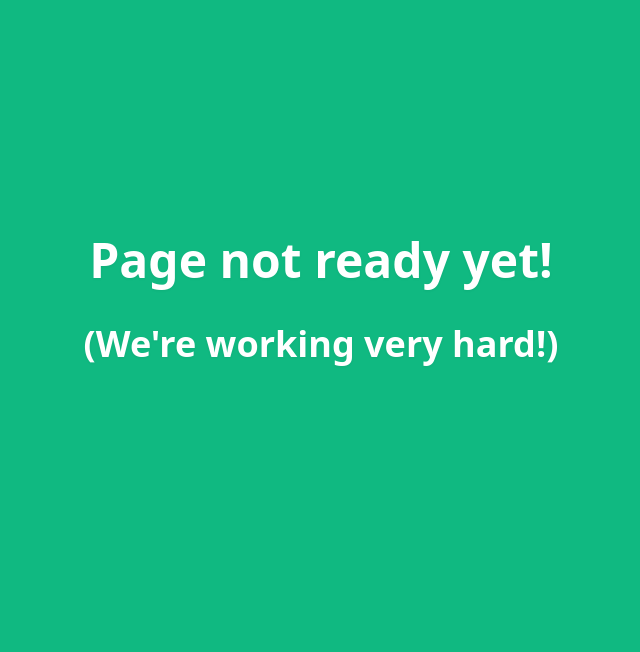
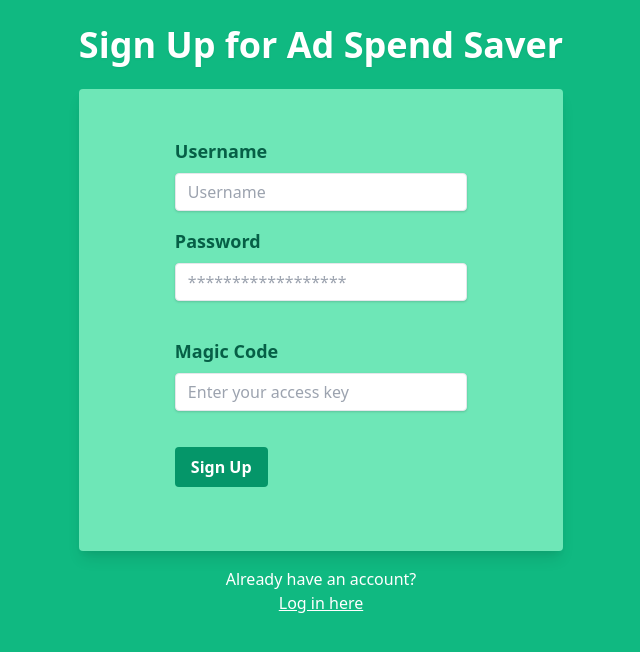
Before and after one commit to carsonkimck/adspend-app, a Flask app: page /signup in a window 1280 px wide. Shown: the top 652 px of the page, without its empty margins (319-959 px from the left). Run offline with Flask 2, Linux system fonts and the light colour scheme.

Commit message:
added signup page, linked to home page, fixed etsy verification code

```diff
--- a/etsyauth.py
+++ b/etsyauth.py
@@ -6,15 +6,17 @@ from flask_sqlalchemy import SQLAlchemy
 from sqlalchemy import insert, select, update
 from sqlalchemy.sql.functions import count, user
 from sqlalchemy.sql import func
+from flask import session
 
 api_key = config.etsy_api_creds["api_key"]
 secret_key = config.etsy_api_creds["secret_key"]
+callback_uri = "http://127.0.0.1:8080/home"
 
 # Fetch Request Token
 def authorizeEtsy():
     # if user hasn't authorized yet, set the resource owner tokens and allow them to access link.
     if(config.etsy_resource["key"] == None):
-        oauth = OAuth1Session(api_key, client_secret=secret_key)
+        oauth = OAuth1Session(api_key, client_secret=secret_key, callback_uri=callback_uri)
         request_token_url = "https://openapi.etsy.com/v2/oauth/request_token?scope=email_r%20billing_r"
         fetch_response = oauth.fetch_request_token(request_token_url)
 
@@ -23,6 +25,8 @@ def authorizeEtsy():
         config.etsy_resource["key"] = fetch_response.get('oauth_token')
         config.etsy_resource["secret"] = fetch_response.get('oauth_token_secret')
 
+        print(login_url)
+        session["etsy_url"] = login_url
         return login_url
 
 # Fetch Access Token
--- a/main.py
+++ b/main.py
@@ -1,12 +1,16 @@
 from flask import Flask, render_template, request, redirect, url_for, flash, session
 from flask_sqlalchemy import SQLAlchemy
+import requests
 from sqlalchemy import insert, select, update
+from sqlalchemy.sql.expression import true
 from sqlalchemy.sql.functions import count, user
 from sqlalchemy.sql import func
 from flask_login import LoginManager, UserMixin, login_user, login_required, logout_user, current_user
 from werkzeug.security import generate_password_hash, check_password_hash
 import etsyauth, googleauth, sheets
 from time import time
+from config import access_key
+import webbrowser
 
 app = Flask(__name__)
 app.config['SQLALCHEMY_DATABASE_URI']='postgresql://postgres:password@localhost/adspend-app'
@@ -41,13 +45,62 @@ login_manager.login_view = 'login'
 def load(user_id):
     return User.query.get(int(user_id))
 
+# Debug ##
+def getUserInfo(user):
+    print("The current user's username: %s" % user.username)
+    user = User.query.filter_by(username=user.username).first()
+    print("Their spreadsheet ID: %s " % user.spreadsheetId)
+    print("Their etsy key: %s" % user.etsy_key)
+
+
 ##### Routes #####
 @app.route('/', methods = ['POST', 'GET'])
 def index():
+    if(current_user.is_authenticated):
+        return redirect(url_for('home'))
     return render_template('index.html')
+
+@app.route('/signup', methods=['POST', 'GET'])
+def signup():
+    if(current_user.is_authenticated):
+        return redirect(url_for("home"))
+
+    if request.method == "POST":
+        username = request.form.get("username")
+        password = request.form.get("password")
+        magic_code = request.form.get("magic_code")
+
+        user=User.query.filter_by(username=username).first()
+
+        if user:
+            flash("A user with this username already exists!")
+            return redirect(url_for('signup'))
+
+        print(magic_code)
+        print(access_key)
+
+        if (magic_code != access_key):
+            flash("Invalid magic code!")
+            return redirect(url_for('signup'))
+
+
+        new_user = User(username=username, password=generate_password_hash(password))
+        db.session.add(new_user)
+        db.session.commit()
+
+        new_user=User.query.filter_by(username=username).first()
+        login_user(new_user, remember=True)
+        return redirect(url_for('home'))
+
+
+    return render_template("signup.html")
 
 @app.route('/login', methods = ['POST', 'GET'])
 def login():
+
+    if (current_user.is_authenticated == True):
+        return redirect(request.referrer)
+
     if request.method == "POST":
         username=request.form.get("username")
         password = request.form.get("password")
@@ -83,26 +136,25 @@ def home():
 
 
     # Etsy Authentication
-    hasEtsyKey = False
-    etsy_auth_string = None
+    hasEtsyKey = True if (user.etsy_key != None) else False
 
-    if request.method == "POST":
-        etsy_code=request.form.get("etsy-verif")
+    etsy_code = request.args.get('oauth_verifier')
+    print(etsy_code)
+    if etsy_code != None and not hasEtsyKey:
         etsyauth.fetchToken(etsy_code, current_user)
+        return redirect(url_for('home'))
 
-    if (user.etsy_key != None):
-        hasEtsyKey= True
-    else:
-        etsy_auth_string = etsyauth.authorizeEtsy()
 
+    hasEtsyKey = True if (user.etsy_key != None) else False
 
     token = session.get('google_token')
     hasGoogleToken = True if token != None else False
     sheet = url_for('getsheet') if hasGoogleToken else "#"
 
-    return render_template("home.html", etsy_access=etsy_auth_string, etsy_key=hasEtsyKey,
+    getUserInfo(current_user)
+
+    return render_template("home.html", etsy_key=hasEtsyKey,
                            google_access=request.url, google_token=hasGoogleToken, sheetlink=sheet)
-
 
 @app.route('/getsheet', methods=['GET', 'POST'])
 def getsheet():
@@ -130,23 +182,16 @@ def getsheet():
     else:
         return redirect(sheets.updateSheet(mySheetId))
 
-
-
-
-
 @app.route('/googlelogin', methods = ['GET'])
 def googlelogin():
         googleauth.authorizeGoogle()
         return redirect(session.get('google_url'))
 
-@app.route('/signup')
-def signup():
-    return render_template("signup.html")
+@app.route('/etsylogin', methods=['GET'])
+def etsylogin():
+        etsyauth.authorizeEtsy()
+        print("authorized?")
+        return redirect(session.get('etsy_url'))
 
 if __name__ == '__main__':
     app.run(host='127.0.0.1', port=8080, debug=True)
-
-
-
-if __name__ == '__main__':
-    app.run(host='127.0.0.1', port=8080, debug=True)
--- a/templates/home.html
+++ b/templates/home.html
@@ -34,9 +34,9 @@
 
     {% if not etsy_key %}
     <div class="mt-10">
-      <a href={{etsy_access}} target="_blank">
+      <a href="{{url_for('etsylogin')}}">
       <button class="w-full text-2xl bg-red-400 hover:bg-green-600 text-white font-bold py-8 px-16 rounded">
-        Authorize Etsy
+        Authorize Etsy Account
       </button>
       </a>
       <form method = "POST">
@@ -53,7 +53,7 @@
     <div id="google_auth" class="mt-10">
       <a href="{{url_for('googlelogin')}}">
       <button class="w-full text-2xl bg-blue-400 hover:bg-blue-600 text-white font-bold py-8 px-16 rounded">
-        Authorize google
+        Authorize Google Account
       </button>
       </a>
     </div>
--- a/templates/index.html
+++ b/templates/index.html
@@ -13,11 +13,11 @@
       <a href="{{url_for('login')}}">
         <button class="w-full text-2xl bg-green-400 hover:bg-green-600 text-white font-bold py-8 px-16 rounded"> Log in </button>
       </a>
-      <!--
+
       <a href="{{url_for('signup')}}">
         <button class="text-2xl bg-green-400 hover:bg-green-800 text-white font-bold py-8 px-16 rounded"> Sign up </button>
       </a>
-       -->
+
     </div>
 
  </div>
--- a/templates/signup.html
+++ b/templates/signup.html
@@ -8,8 +8,51 @@
 
 <body class =" flex items-center justify-center h-screen bg-green-500">
  <div class="flex flex-col items-center justify-center mb-40">
-    <p class="font-sans text-white text-5xl font-semibold filter drop-shadow-sm mb-10"> Page not ready yet! </p>
-    <p class="font-sans text-white text-4xl font-semibold filter drop-shadow-sm mb-10"> (We're working very hard!) </p>
+  <p class="font-sans text-white text-4xl font-semibold filter drop-shadow-sm mb-6"> Sign Up for Ad Spend Saver</p>
+  <div class="flex flex-col bg-green-300 w-full px-24 py-12 shadow-lg rounded">
+  <form action="{{url_for('signup')}}" method = "POST">
+      <form class="px-8 pt-6 pb-8 mb-4">
+            {% with messages = get_flashed_messages() %}
+            {% if messages %}
+         <p class="font-sans text-xs -semibold text-red-500 italic">
+            {{ messages[0] }}
+         </p>
+            {% endif %}
+            {% endwith %}
+         <div class="mb-4 pt-4">
+            <label class="block text-green-800 text-lg font-semibold mb-2" for="username" name="username">
+            Username
+            </label>
+            <input class="shadow appearance-none border rounded w-full py-2 px-3 text-gray-700 leading-tight focus:outline-none focus:shadow-outline" required
+                   name="username" type="text" placeholder="Username">
+         </div>
+         <div class="mb-6">
+            <label class="block text-green-800 text-lg font-semibold mb-2" for="password">
+            Password
+            </label>
+            <input class="shadow appearance-none border rounded w-full py-2 px-3 text-gray-700 mb-3 leading-tight focus:outline-none focus:shadow-outline"
+                  required name="password" id="password" type="password" placeholder="******************">
+         </div>
+         <div class="mb-6">
+          <label class="block text-green-800 text-lg font-semibold mb-2" for="magic_code" name="magic_code">
+          Magic Code
+          </label>
+          <input class="shadow appearance-none border rounded w-full py-2 px-3 text-gray-700 mb-3 leading-tight focus:outline-none focus:shadow-outline"
+                required name="magic_code" id="magic_code" placeholder="Enter your access key">
+       </div>
+         <div class="flex items-center">
+            <button type="submit" class="bg-green-600 hover:bg-green-700 text-white font-bold py-2 px-4 rounded focus:outline-none focus:shadow-outline"
+                    name="username" type="button">
+            Sign Up
+            </button>
+         </div>
+   </form>
+</div>
+
+<p class="text-white mt-4"> Already have an account? </p>
+<a href="{{url_for('login')}}">
+<p class="text-white underline"> Log in here </p>
+</a>
 
  </div>
 
```
Also changed, not shown: templates/login.html (+7 -0 lines).
